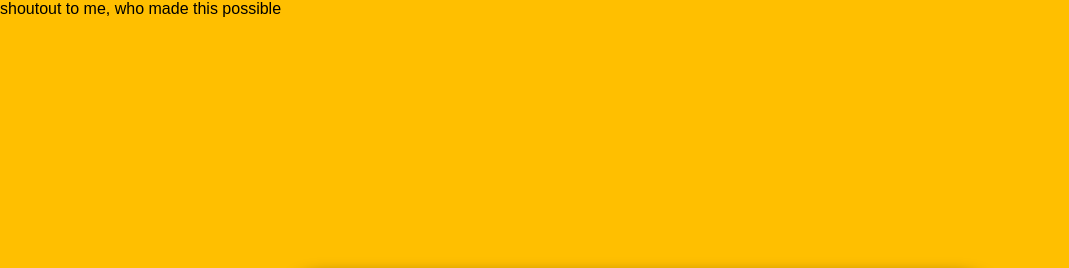
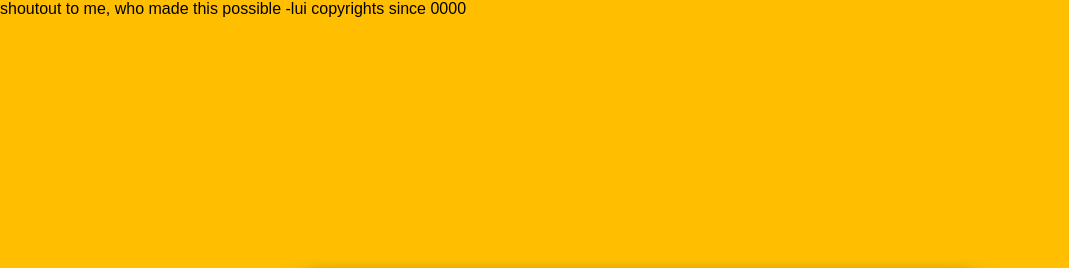
Before and after one commit to cezro/websiteforgeneratingquotes, a plain HTML site: page index.html in a window 1280 px wide. Shown: the top 268 px of the page, without its empty margins (0-1069 px from the left). Drawn offline with Linux system fonts and the light colour scheme; no server answers; a web font is replaced by a local one.

Commit message:
Update index.html

```diff
--- a/index.html
+++ b/index.html
@@ -25,7 +25,7 @@
     </div>
 
     <div class="msg">
-        shoutout to me, who made this possible
+        shoutout to me, who made this possible -lui copyrights since 0000
     </div>
 </body>
 </html>
```
